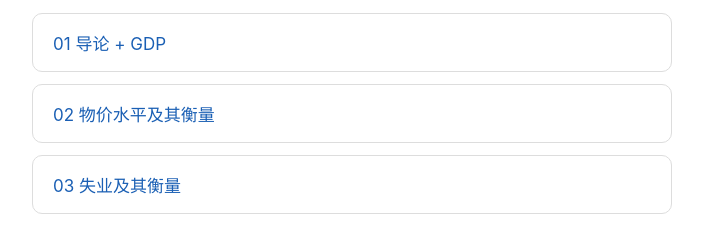
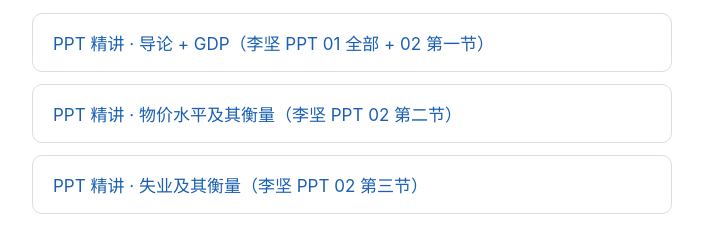
Before and after one commit to joyajoy/my-web, a plain HTML site: page index.html in a window 1280 px wide. Shown: the part 98-350 px from the top of the page, without its empty margins (288-991 px from the left). Drawn offline with Linux system fonts and the light colour scheme.

Commit message:
update 2026-10-09 02:30

```diff
--- a/index.html
+++ b/index.html
@@ -16,9 +16,9 @@
 <body>
 <h1>宏观经济学 PPT 精讲</h1>
 <ul>
-  <li><a href="01导论、GDP.html">01 导论 + GDP</a></li>
-  <li><a href="02 物价.html">02 物价水平及其衡量</a></li>
-  <li><a href="03 失业.html">03 失业及其衡量</a></li>
+  <li><a href="01导论、GDP.html">PPT 精讲 · 导论 + GDP（李坚 PPT 01 全部 + 02 第一节）</a></li>
+  <li><a href="02 物价.html">PPT 精讲 · 物价水平及其衡量（李坚 PPT 02 第二节）</a></li>
+  <li><a href="03 失业.html">PPT 精讲 · 失业及其衡量（李坚 PPT 02 第三节）</a></li>
 </ul>
 </body>
 </html>
```
